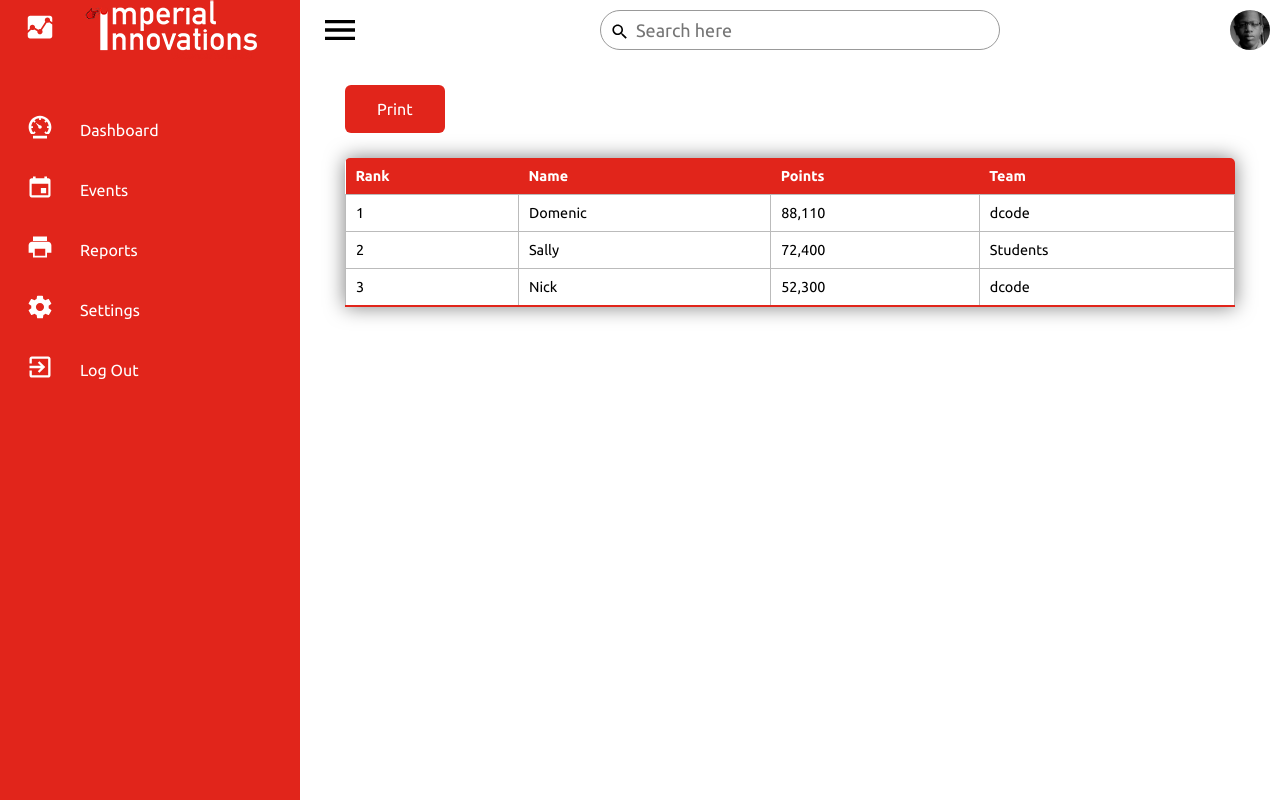
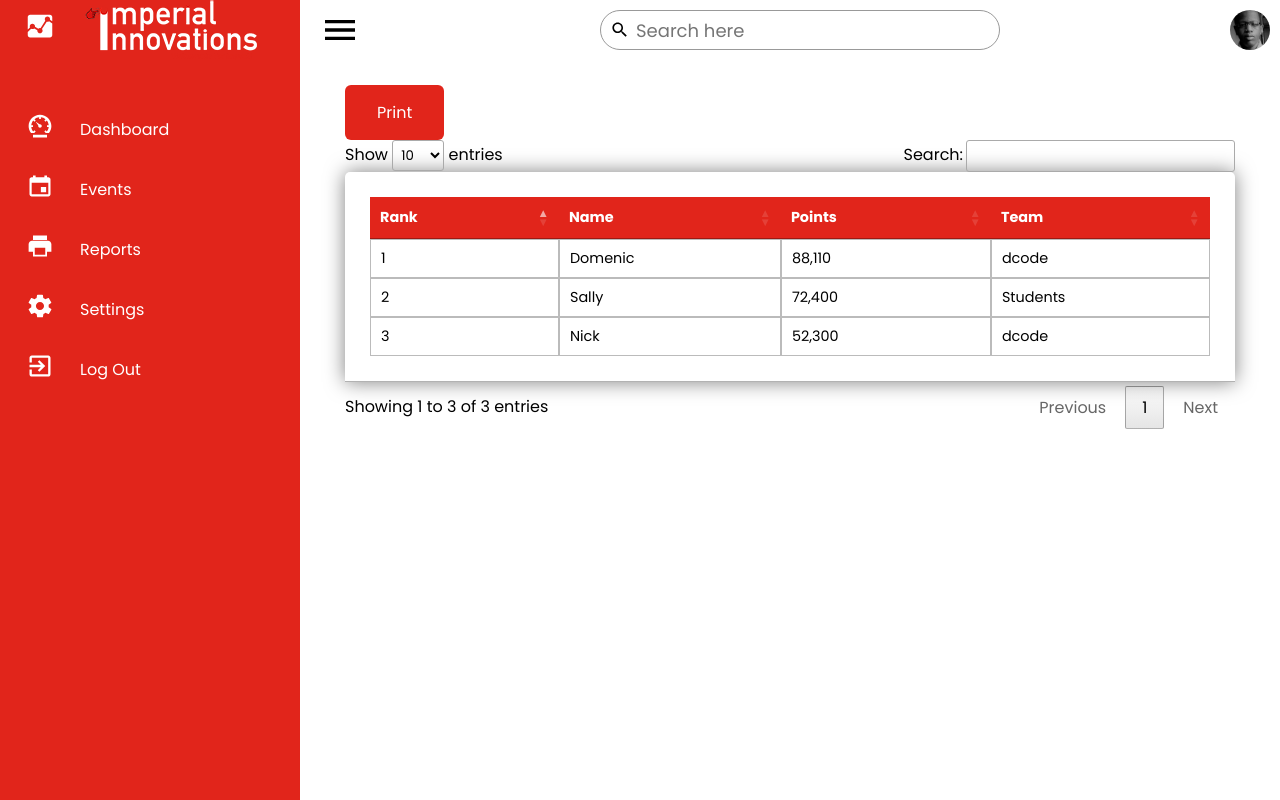
Before and after one commit to Massawe14/ERS, a PHP site: page /report.php in a window 1280 px wide. Run offline with PHP 8.4, Linux system fonts and the light colour scheme; the visitor is signed in with stand-in values (Sample User, id 1); some libraries are stand-ins or nearby versions.

Commit message:
update code

```diff
--- a/code.php
+++ b/code.php
@@ -7,7 +7,7 @@
 
   if (isset($_SESSION['username'])) {
     // code...
-    header("Location: authentication.php");
+    header("Location: event.php");
   }
 
   if (isset($_POST['addEvent'])) {
--- a/css/index.css
+++ b/css/index.css
@@ -1,10 +1,10 @@
-@import url('https://fonts.googleapis.com/css2?family=ubuntu:wght@300;400;500;700&display=swap');
+@import url("https://fonts.googleapis.com/css2?family=Poppins:wght@200;300;400;500;600;700;800&display=swap");
 *
 {
 	margin: 0;
 	padding: 0;
 	box-sizing: border-box;
-	font-family: 'ubuntu', sans-serif;
+	font-family: 'Poppins', sans-serif;
 }
 :root
 {
--- a/event.php
+++ b/event.php
@@ -217,7 +217,6 @@
 				<label for="position">Position</label>
 				<input type="text" name="position" placeholder="Enter Position" required>
 				<input type="button" value="Save" name="submit">
-				<!-- <input onclick="document.getElementById('eventmodal').style.display='none'" type="button" value="Cancel" class="cancel"> -->
 			</div>
 			<div class="controls">
 				<a href="#" id="add_more_fields"><ion-icon name="add"></ion-icon>Add More</a>
@@ -227,6 +226,7 @@
 	</div>
 
 	<?php include('includes/script.php'); ?>
+	<script src="scripts/fields.js"></script>
 	<!-- how to make close when click on any point of the browser -->
 	<script>
 		var modal = document.getElementById('eventmodal');
--- a/includes/script.php
+++ b/includes/script.php
@@ -1,5 +1,5 @@
   <script src="https://unpkg.com/ionicons@4.5.10-0/dist/ionicons.js"></script>
-  <script src="https://code.jquery.com/jquery-3.6.0.js" integrity="sha256-H+K7U5CnXl1h5ywQfKtSj8PCmoN9aaq30gDh27Xc0jk=" crossorigin="anonymous"></script>
+  <script src="https://cdnjs.cloudflare.com/ajax/libs/jquery/3.6.0/jquery.min.js"></script>
   <script>
   	// Menu toggle
   	let toggle = document.querySelector('.toggle');
--- a/report.php
+++ b/report.php
@@ -18,47 +18,8 @@
   <meta charset="utf-8">
   <meta name="viewport" content="width=device-width, initial-scale=1">
   <title>Report</title>
+  <link rel="stylesheet" type="text/css" href="https://cdn.datatables.net/1.11.3/css/jquery.dataTables.css">
   <style>
-
-    /*.content-table {
-      border-collapse: collapse;
-      padding: 25px;
-      margin: 25px auto 0;
-      font-size: 0.9em;
-      width: 1000px;
-      border-radius: 5px 5px 0 0;
-      overflow: hidden;
-      box-shadow: 0 0 20px rgba(0, 0, 0, 0.5);
-    }
-
-    .content-table thead tr {
-      background-color: #e1251b;
-      color: #ffffff;
-      text-align: left;
-      font-weight: bold;
-    }
-
-    .content-table th,
-    .content-table td {
-      padding: 12px 15px;
-    }
-
-    .content-table tbody tr {
-      border-bottom: 1px solid #dddddd;
-    }
-
-    .content-table tbody tr:nth-of-type(even) {
-      background-color: #f3f3f3;
-    }
-
-    .content-table tbody tr:last-of-type {
-      border-bottom: 2px solid #e1251b;
-    }*/
-
-    /*.content-table tbody tr.active-row {
-      font-weight: bold;
-      color: #009879;
-    }*/
 
     .report-container {
       width: 940px;
@@ -156,8 +117,14 @@
     </table>
   </div>
   <?php include('includes/script.php'); ?>
+  <script src="https://code.jquery.com/jquery-3.5.1.js"></script>
   <script
-  src="https://code.jquery.com/jquery-3.6.0.min.js" integrity="sha256-/xUj+3OJU5yExlq6GSYGSHk7tPXikynS7ogEvDej/m4=" crossorigin="anonymous"></script>
+  src="https://cdn.datatables.net/1.11.3/js/jquery.dataTables.min.js"></script>
+  <script>
+    $(document).ready( function () {
+      $('#table').DataTable();
+    });
+  </script>
   <script>
     $('.btn').click(function(){
       var printme = document.getElementById('table');
```
Also changed, not shown: payment.php (+8 -0 lines), settings.php (+8 -0 lines), subscription.php (+8 -0 lines).
